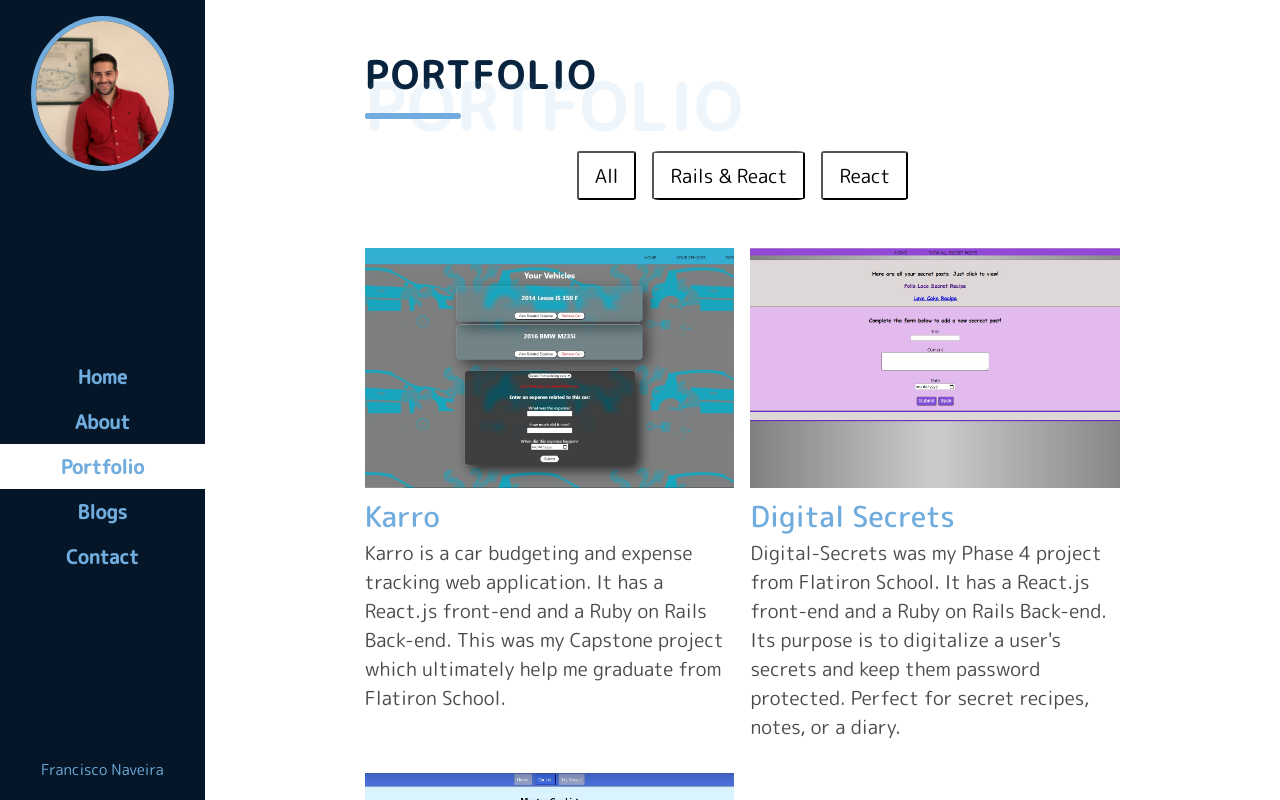
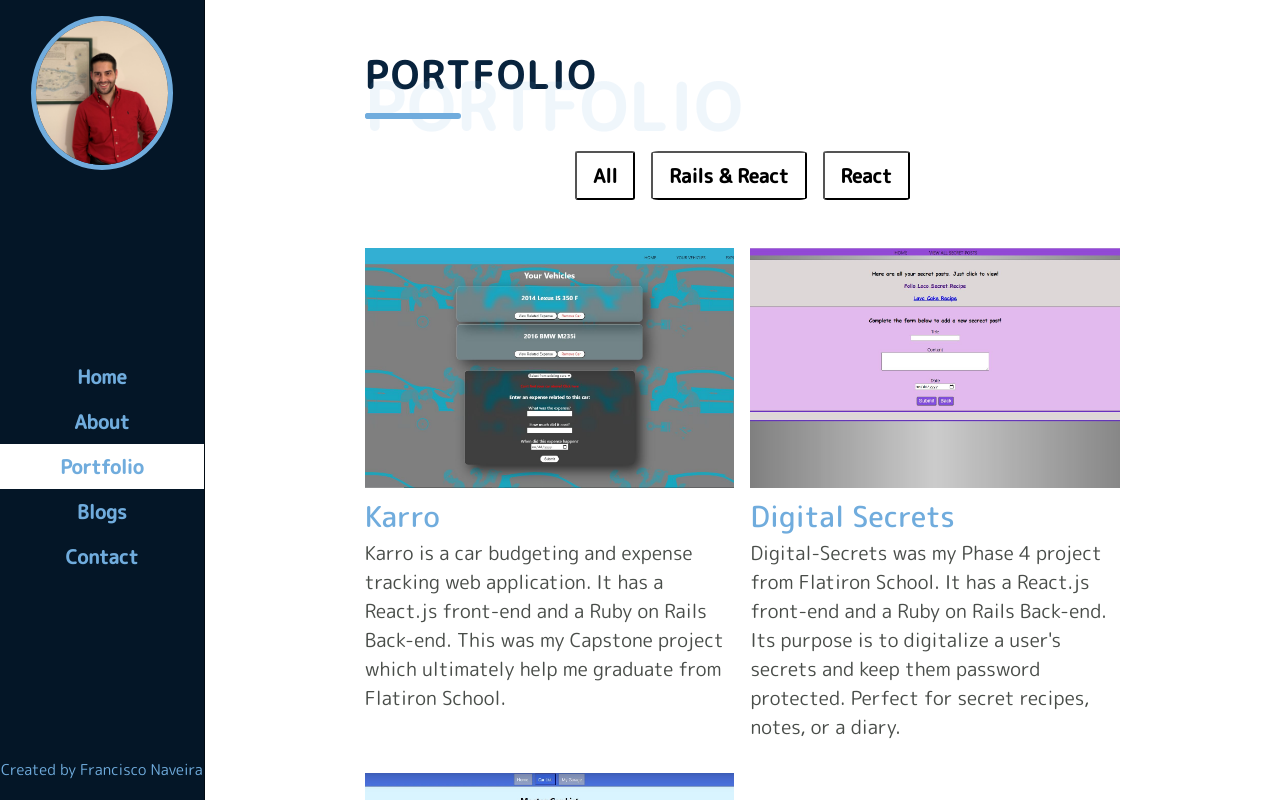
Before and after one commit to FranciscoNav/francisco-portfolio, a React (Create React App) app: page /portfolio in a window 1280 px wide. Shown: the top 800 px of the page. Built offline with nearby package versions, Linux system fonts and the light colour scheme.

Commit message:
Removed All Comments

```diff
--- a/src/components/About_Components/ImageSection.js
+++ b/src/components/About_Components/ImageSection.js
@@ -8,7 +8,6 @@ function ImageSection() {
         <div className='image-section'>
 
             <div className='img-dev'>
-                {/* Replace this with a better picture later */}
                 <img src={AboutPic} alt=''/>
             </div>
 
--- a/src/components/NavBar.js
+++ b/src/components/NavBar.js
@@ -32,7 +32,7 @@ function NavBar() {
 
                 </ul>
                 <footer className="footer">
-                    <p>Francisco Naveira</p>
+                    <p>Created by Francisco Naveira</p>
                 </footer>
             </nav>
         </div>
--- a/src/components/Portfolio_Components/PortfolioData.js
+++ b/src/components/Portfolio_Components/PortfolioData.js
@@ -18,7 +18,7 @@ export default[
         id:2,
         image: SecretPost,
         link: 'https://github.com/FranciscoNav/digital-secrets',
-        youTubeLink:'',
+        youTubeLink:'https://www.youtube.com/watch?v=X2KLQTny3Go',
         icon1:'GitHub',
         icon2:'Demo',
         title: 'Digital Secrets',
--- a/src/styles/layout.scss
+++ b/src/styles/layout.scss
@@ -5,7 +5,7 @@
         background-color: rgb(4, 22, 39);
         position: fixed;
         z-index: 11;
-        // border-right: 1px solid black;
+        border-right: 1px solid rgba(0, 0, 0, 0.500);
         transform-origin: left;
         @media screen and (max-width: 1000px){
             transition: all .4s ease-in-out;
--- a/src/styles/navbar.scss
+++ b/src/styles/navbar.scss
@@ -48,7 +48,6 @@
                     transform-origin: bottom;
                     transform: scale(0);
                     overflow-x: hidden;
-                    // transition: transform .2s .4s, width .2s;
                 }
                 &:hover::before{
                     width: 100%;
--- a/src/styles/portfolio.scss
+++ b/src/styles/portfolio.scss
@@ -1,7 +1,3 @@
-.PortfolioPage{
-
-}
-
 .portfolio-projects{
     width: 100%;
     display: grid;
@@ -73,10 +69,6 @@
             font-size: 1.8rem;
             font-weight: 500;
             transition: all .3s ease-in-out;
-            // &:hover{
-            //     color: rgb(108, 116, 124);
-            //     cursor: pointer;
-            // }
         }
     }
 }
@@ -84,13 +76,12 @@
 .cat-button{
     padding: .5rem 1rem;
     background-color: rgb(255, 255, 255);
-    // border: none;
     border-radius: 5%;
     outline: none;
     cursor: pointer;
     font-size: inherit;
     font-family: inherit;
-    // font-weight: bold;
+    font-weight: 600;
     margin-bottom: 1rem;
     transition: all .3s ease-in-out;
     &:not(:last-child){
```
Also changed, not shown: src/App.scss (+0 -17 lines), src/styles/about.scss (+0 -13 lines).
